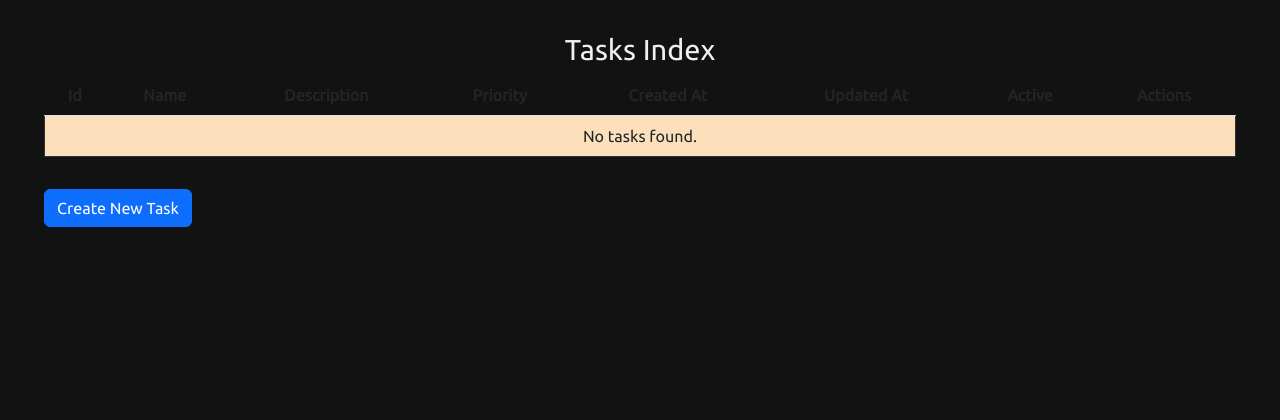
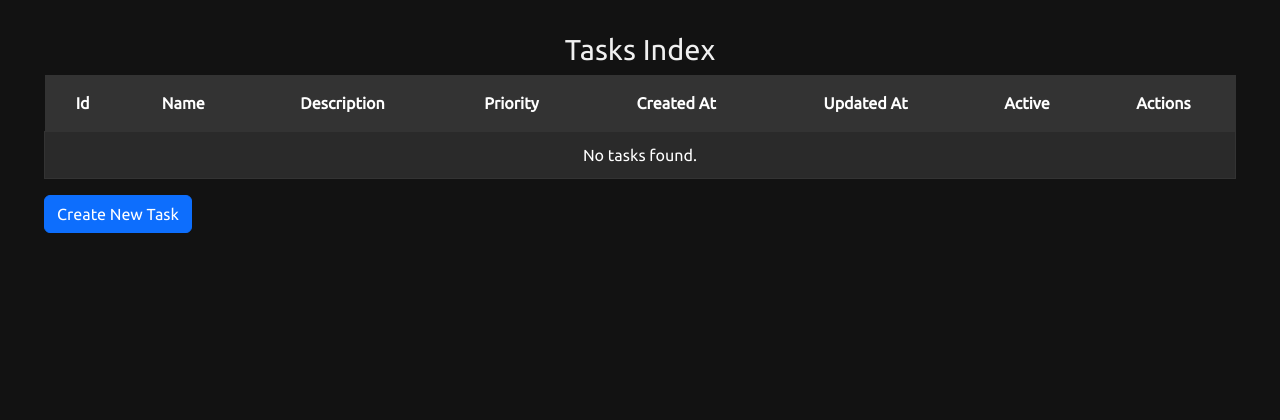
Before and after one commit to Randy88-art/hourly-control, a PHP site: template Application/view/admin/tasks/index_view.twig in a window 1280 px wide. Shown: the part 229-649 px from the top of the page. Run offline with PHP 8.4, Linux system fonts and the light colour scheme; the template is opened without the code that fills it, so the values that code supplies are empty; some libraries are stand-ins or nearby versions.

Commit message:
style: add dark mode style to all the views

```diff
--- a/Application/view/admin/search/by_name/search_results_view.twig
+++ b/Application/view/admin/search/by_name/search_results_view.twig
@@ -5,7 +5,7 @@
 {% block main %}
     <section class="row">
         <h2 class="text-center">Search Results</h2>
-        <table>
+        <table class="table-dark">
             <thead class="text-center">
                 <tr>
                     <th>ID</th>
--- a/Application/view/admin/search/by_name/tasks/search_results_view.twig
+++ b/Application/view/admin/search/by_name/tasks/search_results_view.twig
@@ -5,7 +5,7 @@
 {% block main %}
     <section class="row">
         <h2 class="text-center">Search Results</h2>
-        <table>
+        <table class="table-dark">
             <thead class="text-center">
                 <tr>
                     <th>ID</th>
--- a/Application/view/admin/search_results.twig
+++ b/Application/view/admin/search_results.twig
@@ -4,7 +4,7 @@
     <section class="row text-center">
         <h2 class="text-center pb-3">Search Results</h2>
         <div class="col col-md-8 m-auto">
-            <table id="search_results" class="table table-bordered table-striped">
+            <table id="search_results" class="table table-bordered table-striped table-dark">
                 <p>Results for user: <strong>{{ user.user_name|capitalize }}</strong> at <strong>{{ date|date("d-m-Y") }}</strong></p>
                 <thead>
                     <tr>
--- a/Application/view/admin/tasks/index_view.twig
+++ b/Application/view/admin/tasks/index_view.twig
@@ -2,10 +2,10 @@
 
 {% block main %}
     <section class="row">
-        <h2 class="text-center">Tasks Index</h2>
+        <h2 class="text-align-center">Tasks Index</h2>
         <div class="table-responsive">
-            <table class="table ">
-                <thead class="text-center">
+            <table class="table-dark">
+                <thead class="text-align-center">
                     <tr>
                         <th>Id</th>
                         <th>Name</th>
@@ -17,10 +17,10 @@
                         <th>Actions</th>
                     </tr>
                 </thead>
-                <tbody class="table-antiquewhite">
+                <tbody>
                     {% if tasks is empty %}
                         <tr>
-                            <td colspan="8" class="text-center">No tasks found.</td>
+                            <td colspan="8" class="text-align-center">No tasks found.</td>
                         </tr>
                     {% endif %}
                     {% for task in tasks %}
--- a/Application/view/main_view.twig
+++ b/Application/view/main_view.twig
@@ -44,7 +44,7 @@
         <section class="row text-align-center mb-5">
             <h2>Work time information</h2>
             <div class="col col-md-8 col-lg-6 m-auto">
-                <table class="table table-bordered table-striped m-auto">
+                <table class="table table-bordered table-striped m-auto table-dark">
                     <thead>
                         <tr>
                             <th>Work state</th>
--- a/public/css/estilo.css
+++ b/public/css/estilo.css
@@ -94,12 +94,22 @@ td {
 	vertical-align: middle;
 }
 
+.table-dark {
+	margin: 0 auto;
+	border-collapse: collapse;
+	width: 100%;
+}
+
 .table-dark tbody tr {
 	background-color: #1e1e1e; /* Fondo de fila oscura */
 }
 
 .table-dark tbody tr:nth-child(odd) {
 	background-color: #2a2a2a; /* Variación de color para filas impares */
+}
+
+.table-dark thead {
+	background-color: #333; /* Fondo de cabecera oscura */
 }
 
 .table-antiquewhite tr:nth-child(odd) {
```
Also changed, not shown: Application/view/admin/projects/index_view.twig (+5 -3 lines).
